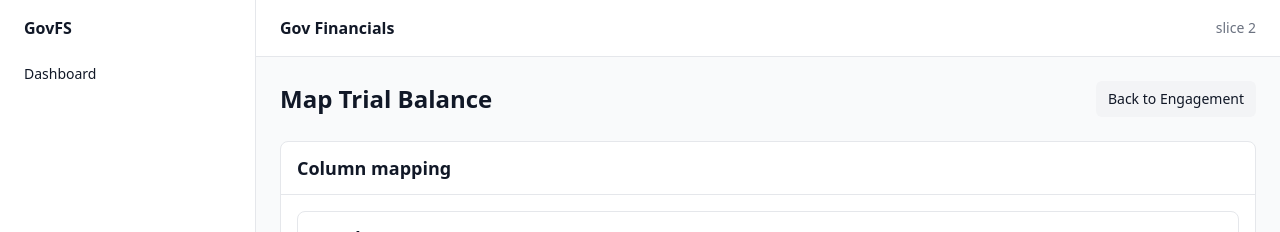
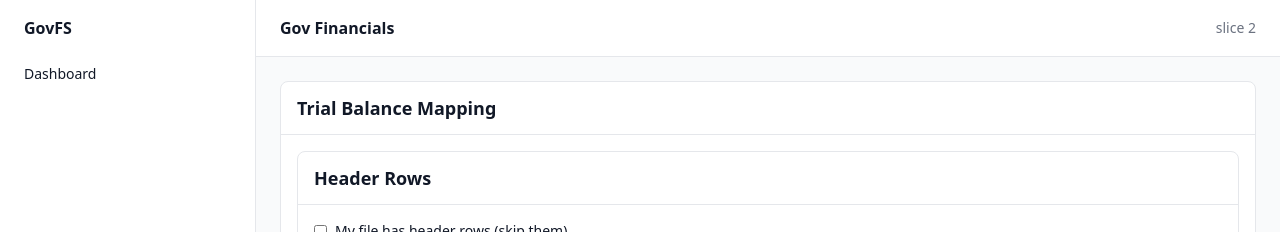
Before and after one commit to stervort/gov-financials, a Next.js app: page /dashboard/engagements/1/tb/map/1 in a window 1280 px wide. Shown: the top 232 px of the page. Built offline with nearby package versions, Linux system fonts and the light colour scheme; no server answers; the database is empty.

Commit message:
Update page.tsx

```diff
--- a/src/app/dashboard/engagements/[engagementId]/tb/map/[importId]/page.tsx
+++ b/src/app/dashboard/engagements/[engagementId]/tb/map/[importId]/page.tsx
@@ -1,32 +1,21 @@
 export const dynamic = "force-dynamic";
 
-import Link from "next/link";
-import { getImportForMapping, finalizeTBMapping } from "@/src/server/actions/tb";
+import TBMapperClient from "./tb-mapper-client";
 import { Card, CardContent, CardHeader, CardTitle } from "@/src/components/ui/card";
-import { Button } from "@/src/components/ui/button";
-import TBMapperClient from "./tb-mapper-client";
+import { finalizeTBMapping, getImportForMapping } from "@/src/server/actions/tb";
 
 type Params = { engagementId: string; importId: string };
 
 export default async function TBMapPage({ params }: { params: Params }) {
-  // Server action currently takes ONLY importId.
-  // (Some older versions used engagementId+importId; we keep the page simple and call the current signature.)
+  // IMPORTANT: getImportForMapping likely only accepts (importId)
   const data: any = await getImportForMapping(params.importId);
 
-  const matrix: any[][] = Array.isArray(data?.matrix) ? data.matrix : [];
+  const matrix: any[][] = Array.isArray(data?.matrix) ? data.matrix : Array.isArray(data) ? data : [];
 
   return (
-    <div className="space-y-6">
-      <div className="flex items-center justify-between">
-        <h1 className="text-2xl font-semibold">Map Trial Balance</h1>
-        <Link href={`/dashboard/engagements/${params.engagementId}`}>
-          <Button variant="secondary">Back to Engagement</Button>
-        </Link>
-      </div>
-
     <Card>
       <CardHeader>
-          <CardTitle>Column mapping</CardTitle>
+        <CardTitle>Trial Balance Mapping</CardTitle>
       </CardHeader>
       <CardContent className="space-y-4">
         <TBMapperClient
@@ -34,9 +23,9 @@ export default async function TBMapPage({ params }: { params: Params }) {
           importId={params.importId}
           matrix={matrix}
           finalizeAction={finalizeTBMapping}
+          // ✅ optional now, so we can omit it (or pass it if you want later)
         />
       </CardContent>
     </Card>
-    </div>
   );
 }
```
Lines whose indentation alone changed are shown as unchanged.
